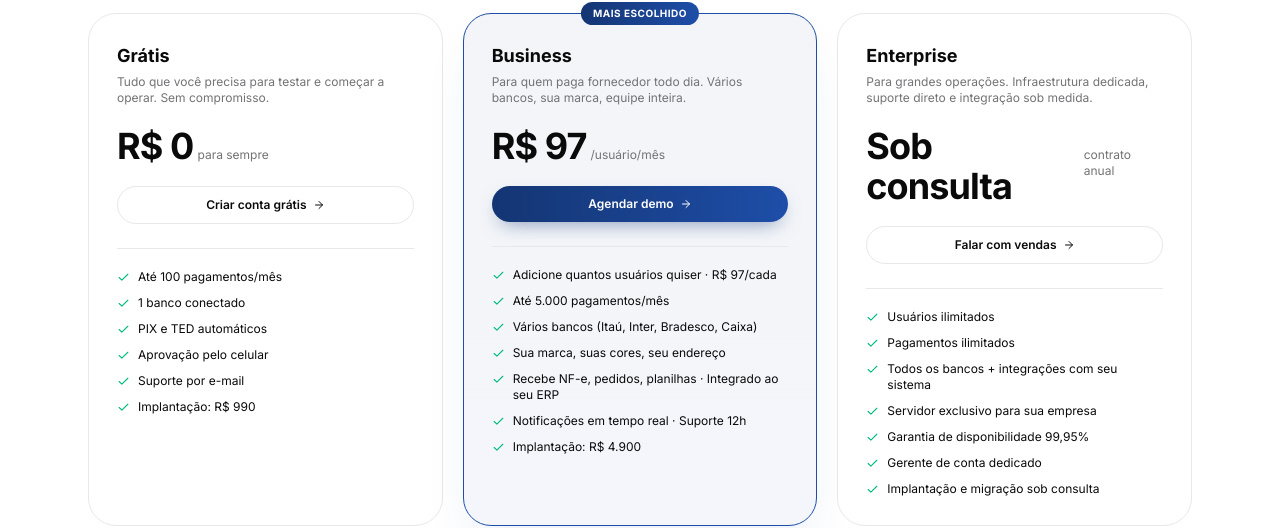
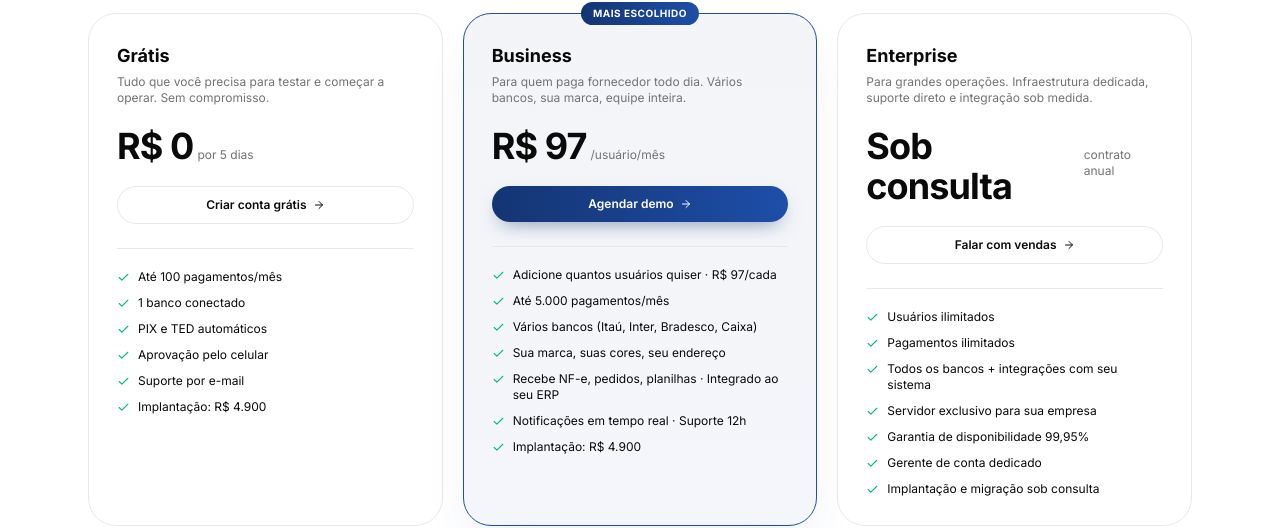
Before and after one commit to Doublethree-SamuelMauli/PaymentsHub, a Next.js app in the folder frontend/: page / in a window 1280 px wide. Shown: the part 3951-4479 px from the top of the page. Built offline with nearby package versions, Linux system fonts and the light colour scheme.

Commit message:
fix: gratis 5 dias (era para sempre) + implantacao R$4900 (era R$990)

```diff
--- a/frontend/src/app/page.tsx
+++ b/frontend/src/app/page.tsx
@@ -773,7 +773,7 @@ function Pricing() {
     {
       name: "Grátis",
       price: "R$ 0",
-      cadence: "para sempre",
+      cadence: "por 5 dias",
       desc: "Tudo que você precisa para testar e começar a operar. Sem compromisso.",
       features: [
         "Até 100 pagamentos/mês",
@@ -781,7 +781,7 @@ function Pricing() {
         "PIX e TED automáticos",
         "Aprovação pelo celular",
         "Suporte por e-mail",
-        "Implantação: R$ 990",
+        "Implantação: R$ 4.900",
       ],
       cta: "Criar conta grátis",
       ctaLink: "#demo",
```
